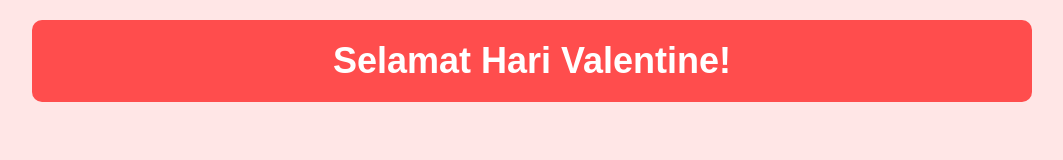
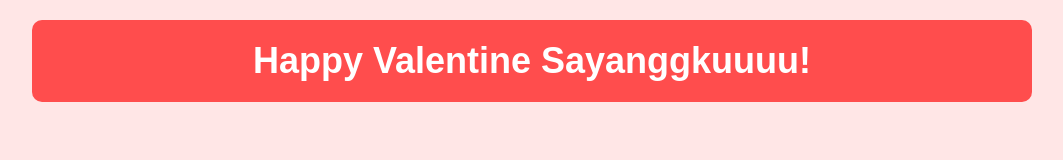
Before and after one commit to julianraus/valentine, a plain HTML site: page index.html in a window 1280 px wide. Shown: the top 160 px of the page, without its empty margins (108-1171 px from the left). Drawn offline with Linux system fonts and the light colour scheme.

Commit message:
Update index.html

```diff
--- a/index.html
+++ b/index.html
@@ -84,7 +84,7 @@
 <body>
     <div class="container">
         <header>
-            <h1>Selamat Hari Valentine!</h1>
+            <h1>Happy Valentine Sayanggkuuuu!</h1>
         </header>
 
         <!-- Bagian untuk gambar yang bergerak -->
```
